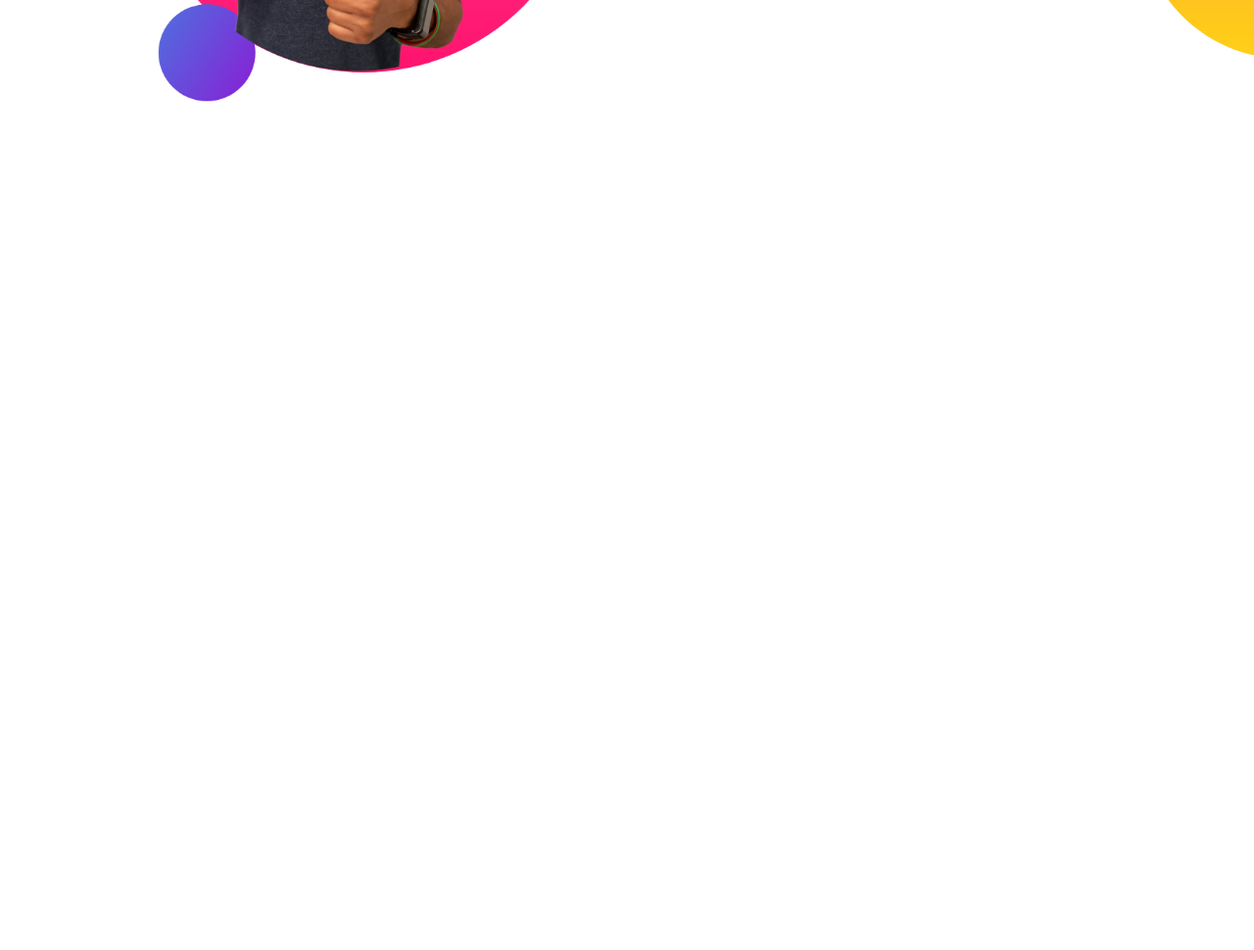
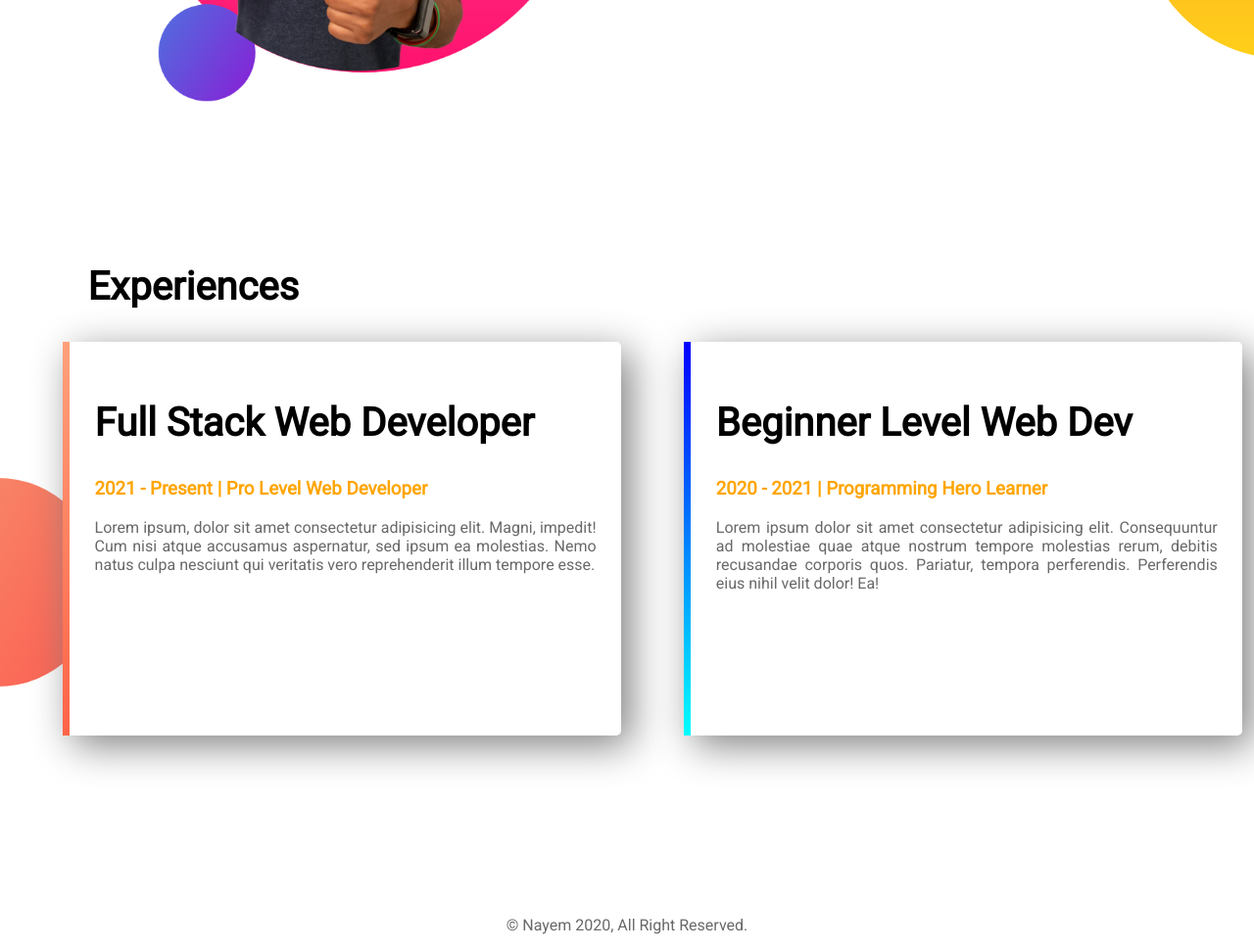
Before and after one commit to akhtar016/my-web-portfolio, a plain HTML site: page index.html in a window 1280 px wide. Shown: the part 1064-2034 px from the top of the page at 98% size. Before the commit the page ends 1300 px from the top, so only its background shows below. Drawn offline with Linux system fonts and the light colour scheme.

Commit message:
finished my first ever website

```diff
--- a/index.html
+++ b/index.html
@@ -8,8 +8,11 @@
         <title>Nayem Web Developer</title>
 
 </head>
+
+
 <body>
    <section class="top-banner">
+
             <div class="half-width">
                     <h1>Welcome To</h1>
                     <h1><span class="orange-highlight">Nayem</span> Website</h1>
@@ -17,9 +20,10 @@
                     <p>Lorem ipsum dolor sit amet consectetur adipisicing elit. Omnis, praesentium. Laudantium blanditiis quia sequi sint? Modi sint odio in. Cupiditate doloremque dignissimos assumenda earum possimus similique voluptas, veniam accusamus quisquam. Lorem ipsum dolor sit amet consectetur adipisicing elit. Non quo eveniet, soluta ducimus adipisci quae dolorem! Inventore, praesentium. Dolor ipsam illo suscipit ut magnam, repellat accusantium aut reiciendis architecto quas.</p>
                     <a class="link-button" target="_blank" href="https://www.linkedin.com/in/akhtarnn/">Hire Me</a>
             </div>
+
+
             <div class="half-width">
             <img src="images/jhankar.png" alt="">
-
             </div>
 
    </section>
@@ -28,7 +32,6 @@
 
             <div class="half-width-n">
             <img src="images/jhankar2.png" alt="">
-
             </div>
 
     <div class="half-width-n">
@@ -41,6 +44,30 @@
 
 </section>
 
+<section class="experience-area">
+    <h2 id="exp-padding-add">Experiences</h2>
+
+    <div id="full-stack" class="half-width single-experience-area">
+
+        <h2>Full Stack Web Developer</h2>
+        <h3 class="orange-highlight">2021 - Present | Pro Level Web Developer</h3>
+        <p>Lorem ipsum, dolor sit amet consectetur adipisicing elit. Magni, impedit! Cum nisi atque accusamus aspernatur, sed ipsum ea molestias. Nemo natus culpa nesciunt qui veritatis vero reprehenderit illum tempore esse.</p>
+
+    </div>
+    <div id="junior-level" class="half-width single-experience-area">
+
+        <h2>Beginner Level Web Dev</h2>
+        <h3 class="orange-highlight">2020 - 2021 | Programming Hero Learner</h3>
+        <p>Lorem ipsum dolor sit amet consectetur adipisicing elit. Consequuntur ad molestiae quae atque nostrum tempore molestias rerum, debitis recusandae corporis quos. Pariatur, tempora perferendis. Perferendis eius nihil velit dolor! Ea!</p>
+
+    </div>
+
+</section>
+
+<footer>
+    <p>© Nayem 2020, All Right Reserved.</p>
+</footer>
+
 
 
 
--- a/style.css
+++ b/style.css
@@ -38,7 +38,7 @@ width: 100%;
 }
 .half-width-n p{
     text-align: justify;
-    padding-right: 70px;
+    padding-right: 75px;
 }
 
 .half-width-n img{
@@ -73,3 +73,33 @@ section{
 
 
 }
+#exp-padding-add{
+    padding-left: 7%;
+}
+.single-experience-area{
+    box-shadow: 10px 10px 40px gray;
+    border-radius: 5px;
+    height: 70%;
+    background-color: white;
+
+
+}
+.experience-area{
+    background-image: url(images/exp-bg.png);
+    background-repeat: no-repeat;
+    background-position: left;
+}
+#full-stack{
+    border-left: 7px solid;
+    border-image: linear-gradient(180deg, lightsalmon, tomato) ;
+    border-image-slice: 1;
+}
+#junior-level{
+    border-left: 7px solid;
+    border-image: linear-gradient(180deg, blue, cyan);
+    border-image-slice: 1;
+    padding-right: 2%;
+}
+footer p{
+    text-align: center;
+}
```
Lines whose indentation alone changed are shown as unchanged.
